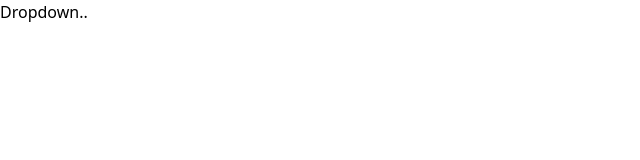
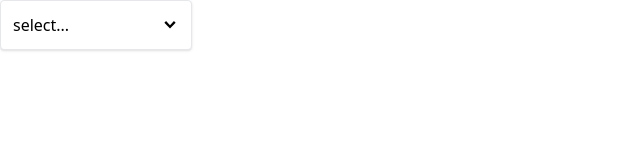
Before and after one commit to jesusoyer/React-components-project, a React (Create React App) app in the folder comps/: page / in a window 1280 px wide. Shown: the top 160 px of the page, without its empty margins (0-640 px from the left). Built offline with nearby package versions, Linux system fonts and the light colour scheme.

Commit message:
dropdown completed

```diff
--- a/comps/src/App.js
+++ b/comps/src/App.js
@@ -1,8 +1,17 @@
-import Dropdown from "./components/Dropdown"
+import { useState } from "react";
+
+import Dropdown from "./components/Dropdown";
 
 
 
 function App(){
+const [selection, setSelection] = useState(null)
+
+const handleSelection = (option) =>{
+    setSelection(option);
+}
+
+
 const options = [
 {label:'red', value:'red'},
 {label: 'Green',value: 'green'},
@@ -11,7 +20,9 @@
 
 
 
- return <Dropdown options ={options} />
+ return <Dropdown options ={options}
+ value={selection}
+ onChange={handleSelection} />
 
 }
 
--- a/comps/src/components/Dropdown.js
+++ b/comps/src/components/Dropdown.js
@@ -1,5 +1,62 @@
-function Dropdown(){
-    return <div>Dropdown..</div>
+import {useState, useEffect, useRef} from 'react'
+import { GoChevronDown } from 'react-icons/go';
+import Panel from './Panel';
 
+function Dropdown({options,value,onChange }){
+    const [isOpen, setIsOpen]= useState(false);
+
+const divEl = useRef();
+
+    useEffect(()=>{
+        const handler = (event)=>{
+            if(!divEl.current.contains(event.target)){
+                setIsOpen(false);
+
+            }
+        }
+
+        document.addEventListener('click',handler, true )
+
+        return ()=>{
+            document.removeEventListener('click', handler)
+        };
+
+    },[]);
+
+
+const handleClick = () => {
+
+    setIsOpen(!isOpen);
+};
+const handleOptionClick = (option) =>{
+
+    //close dropdown
+    setIsOpen(false);
+    // what option did the user click on
+    onChange(option)
 }
+
+
+const renderedOptions = options.map((option) => {
+
+
+    return <div className="hover:bg-sky-100 rounded cursor-pointer p-1"onClick={()=>{handleOptionClick(option)}} key={option.value}>{option.label}</div>
+});
+
+
+
+
+    return (
+    <div ref={divEl} className='w-48 relative'>
+
+        <Panel className='flex justify-between items-center cursor-pointer ' onClick={handleClick}>
+            {value?.label || 'select...'}
+            <GoChevronDown className='text-lg'/>
+        </Panel>
+
+        {isOpen && <Panel className='absolute top-full'>{renderedOptions}</Panel> }
+    </div>
+    );
+};
+
 export default Dropdown;
--- /dev/null
+++ b/comps/src/components/Panel.js
@@ -0,0 +1,8 @@
+import classNames from "classnames";
+function Panel ({children, className, ...rest}){
+    const finalClassNames = classNames('border rounded p-3 shadow bg-white w-full', className);
+
+    return <div {...rest} className={finalClassNames}>{children}</div>
+
+}
+export default Panel;
```
